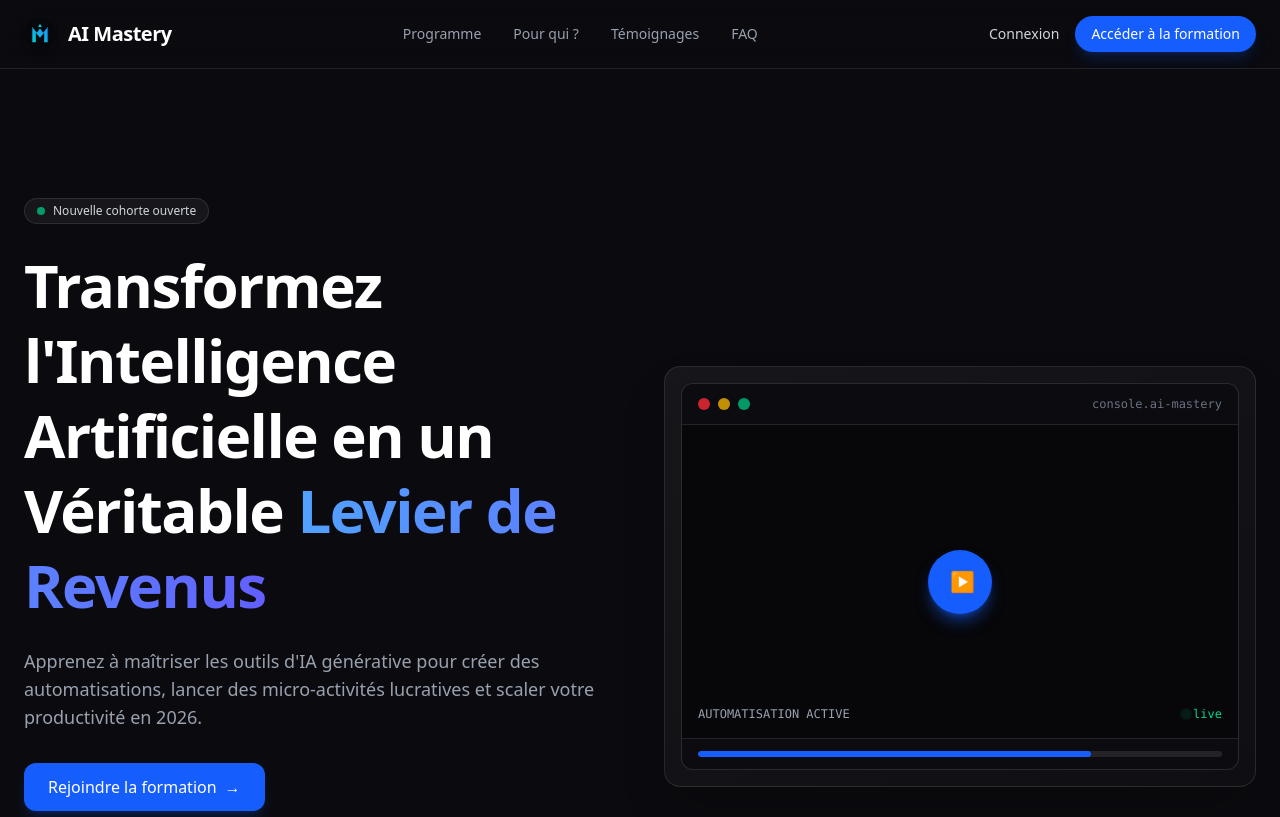
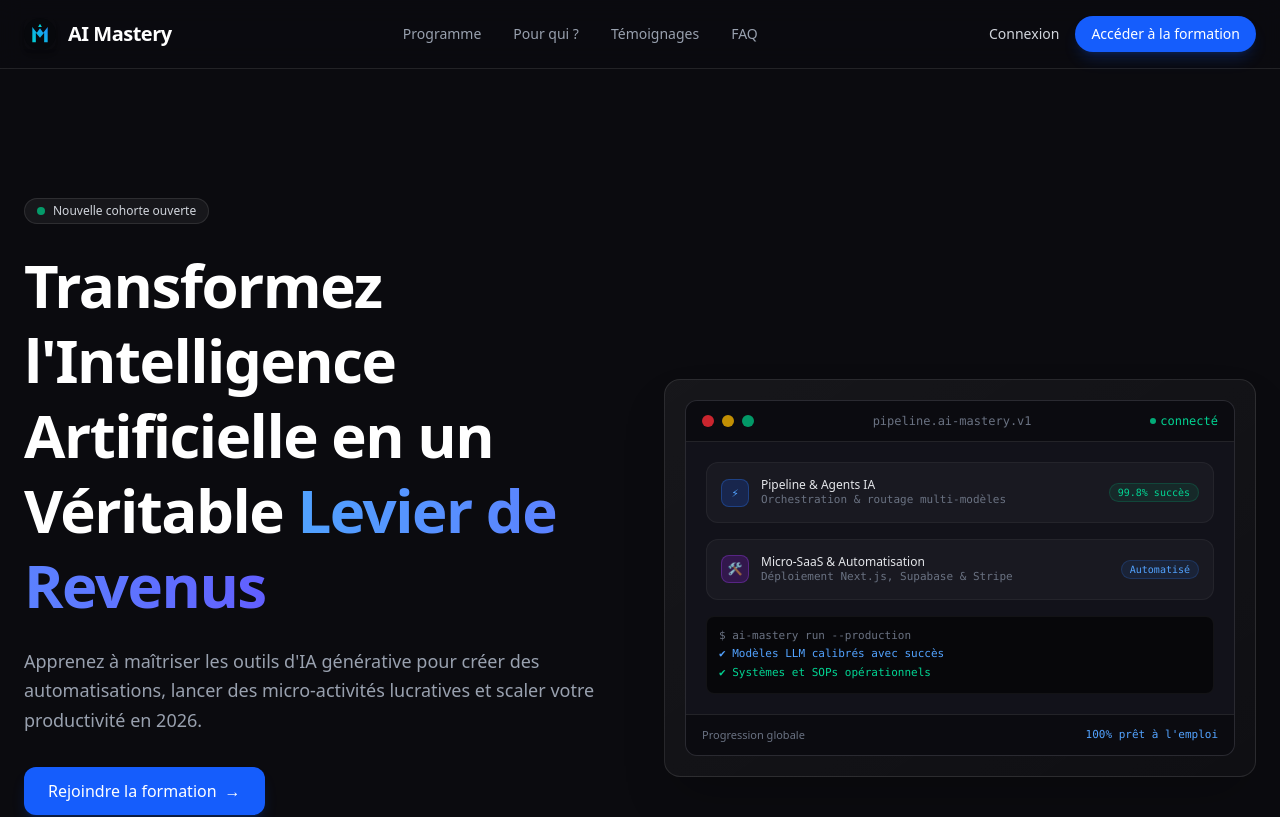
Before and after one commit to EVTD35/ai-mastery, a Next.js app: page / in a window 1280 px wide. Shown: the top 817 px of the page. Built offline with nearby package versions, Linux system fonts and the light colour scheme; no server answers.

Commit message:
feat: finalize Lesson 4 (Prompt Chaining & Few-Shot) with PDF resource

```diff
--- a/app/page.tsx
+++ b/app/page.tsx
@@ -16,7 +16,6 @@ export default function Home() {
       setUser(currentUser);
 
       if (currentUser && currentUser.email) {
-        // On interroge par email pour correspondre parfaitement avec Supabase
         const { data: profile, error } = await supabase
           .from('profiles')
           .select('has_paid')
@@ -58,8 +57,7 @@ if (profile) {
   const toggleFaq = (index: number) => {
     setOpenFaq(openFaq === index ? null : index);
   };
-console.log("USER :", user);
-console.log("HAS PAID :", hasPaid);
+
   return (
     <div className="min-h-screen bg-[#0b0b0f] text-white font-sans selection:bg-blue-600 selection:text-white scroll-smooth" style={{ scrollBehavior: 'smooth' }}>
 
@@ -79,12 +77,14 @@ console.log("HAS PAID :", hasPaid);
           </svg>
           <span className="font-bold text-xl tracking-tight">AI Mastery</span>
         </div>
+
         <nav className="hidden md:flex space-x-8 text-sm text-gray-400">
           <a href="#programme" className="hover:text-white transition duration-200">Programme</a>
           <a href="#pour-qui" className="hover:text-white transition duration-200">Pour qui ?</a>
           <a href="#temoignages" className="hover:text-white transition duration-200">Témoignages</a>
           <a href="#faq" className="hover:text-white transition duration-200">FAQ</a>
         </nav>
+
         <div className="flex items-center space-x-4">
           {user ? (
             <button
@@ -122,7 +122,6 @@ console.log("HAS PAID :", hasPaid);
               Accéder à la formation
             </Link>
           )}
-
         </div>
       </header>
 
@@ -136,7 +135,7 @@ console.log("HAS PAID :", hasPaid);
           <h1 className="text-4xl md:text-6xl font-extrabold tracking-tight leading-tight mb-6">
             Transformez l'Intelligence Artificielle en un Véritable <span className="text-transparent bg-clip-text bg-gradient-to-r from-blue-400 to-indigo-500">Levier de Revenus</span>
           </h1>
-          <p className="text-gray-400 text-lg mb-8">
+          <p className="text-gray-400 text-lg mb-8 leading-relaxed">
             Apprenez à maîtriser les outils d'IA générative pour créer des automatisations, lancer des micro-activités lucratives et scaler votre productivité en 2026.
           </p>
           <div className="flex flex-col sm:flex-row space-y-4 sm:space-y-0 sm:space-x-4">
@@ -149,36 +148,74 @@ console.log("HAS PAID :", hasPaid);
           <div className="grid grid-cols-3 gap-6 mt-16 pt-8 border-t border-white/10 text-gray-400 text-sm">
             <div><span className="block text-white font-bold text-lg">1200+</span> APPRENANTS</div>
             <div><span className="block text-white font-bold text-lg">4.9/5</span> SATISFACTION</div>
-            <div><span className="block text-white font-bold text-lg">40h+</span> DE CONTENU</div>
+            <div><span className="block text-white font-bold text-lg">3 PILIERS</span> COMPLETS</div>
           </div>
         </div>
 
-        {/* Illustration droite (Console / Vidéo) */}
-        <div className="bg-gradient-to-br from-white/5 to-white/[0.02] border border-white/10 p-4 rounded-2xl shadow-2xl relative">
-          <div className="bg-[#12121a] rounded-xl border border-white/10 overflow-hidden">
+        {/* Illustration droite (Dashboard / Workflows Preview) */}
+        <div className="bg-gradient-to-br from-white/5 to-white/[0.02] border border-white/10 p-5 rounded-2xl shadow-2xl relative">
+          <div className="bg-[#12121a] rounded-xl border border-white/10 overflow-hidden font-mono">
+
+            {/* Header console */}
             <div className="flex items-center justify-between px-4 py-3 bg-black/40 border-b border-white/10">
               <div className="flex space-x-2">
                 <div className="w-3 h-3 rounded-full bg-red-500/80"></div>
                 <div className="w-3 h-3 rounded-full bg-yellow-500/80"></div>
                 <div className="w-3 h-3 rounded-full bg-emerald-500/80"></div>
               </div>
-              <span className="text-xs text-gray-500 font-mono">console.ai-mastery</span>
+              <span className="text-xs text-gray-500">pipeline.ai-mastery.v1</span>
+              <span className="text-emerald-400 text-xs flex items-center space-x-1">
+                <span className="w-1.5 h-1.5 rounded-full bg-emerald-400 animate-pulse"></span>
+                <span>connecté</span>
+              </span>
             </div>
-            <div className="relative aspect-video bg-black/60 flex items-center justify-center group cursor-pointer">
-              <div className="absolute inset-0 bg-cover bg-center opacity-40"></div>
-              <div className="w-16 h-16 rounded-full bg-blue-600 flex items-center justify-center shadow-lg shadow-blue-600/50 transition transform group-hover:scale-110">
-                <span className="text-white text-xl ml-1">▶</span>
+
+            {/* Corps visuel de l'interface */}
+            <div className="p-5 space-y-4 text-xs">
+
+              {/* Carte 1 : Tâche exécutée */}
+              <div className="bg-white/[0.03] border border-white/5 rounded-xl p-3.5 flex items-center justify-between">
+                <div className="flex items-center space-x-3">
+                  <div className="w-7 h-7 rounded-lg bg-blue-600/20 border border-blue-500/30 flex items-center justify-center text-blue-400 font-bold">
+                    ⚡
                   </div>
-              <div className="absolute bottom-4 left-4 right-4 flex items-center justify-between text-xs font-mono text-gray-400">
-                <span>AUTOMATISATION ACTIVE</span>
-                <span className="text-emerald-400 flex items-center space-x-1"><span className="w-1.5 h-1.5 rounded-full bg-emerald-400 animate-ping"></span><span>live</span></span>
+                  <div>
+                    <div className="text-gray-200 font-medium font-sans">Pipeline & Agents IA</div>
+                    <div className="text-gray-500 text-[11px]">Orchestration & routage multi-modèles</div>
                   </div>
                 </div>
-            <div className="px-4 py-3 bg-black/40 border-t border-white/10">
-              <div className="w-full bg-white/10 h-1.5 rounded-full overflow-hidden">
-                <div className="bg-blue-600 h-full w-3/4 rounded-full"></div>
+                <span className="text-[10px] px-2 py-0.5 rounded-full bg-emerald-500/10 border border-emerald-500/20 text-emerald-400">99.8% succès</span>
+              </div>
+
+              {/* Carte 2 : Flux de travail actif */}
+              <div className="bg-white/[0.03] border border-white/5 rounded-xl p-3.5 flex items-center justify-between">
+                <div className="flex items-center space-x-3">
+                  <div className="w-7 h-7 rounded-lg bg-purple-600/20 border border-purple-500/30 flex items-center justify-center text-purple-400 font-bold">
+                    🛠️
+                  </div>
+                  <div>
+                    <div className="text-gray-200 font-medium font-sans">Micro-SaaS & Automatisation</div>
+                    <div className="text-gray-500 text-[11px]">Déploiement Next.js, Supabase & Stripe</div>
                   </div>
                 </div>
+                <span className="text-[10px] px-2 py-0.5 rounded-full bg-blue-500/10 border border-blue-500/20 text-blue-400">Automatisé</span>
+              </div>
+
+              {/* Console log box */}
+              <div className="bg-black/60 rounded-lg p-3 text-[11px] text-gray-400 space-y-1 border border-white/5 font-mono">
+                <div className="text-gray-500">$ ai-mastery run --production</div>
+                <div className="text-blue-400">✔ Modèles LLM calibrés avec succès</div>
+                <div className="text-emerald-400">✔ Systèmes et SOPs opérationnels</div>
+              </div>
+
+            </div>
+
+            {/* Footer console */}
+            <div className="px-4 py-3 bg-black/40 border-t border-white/10 flex items-center justify-between text-[11px] text-gray-500 font-sans">
+              <span>Progression globale</span>
+              <span className="text-blue-400 font-mono">100% prêt à l'emploi</span>
+            </div>
+
           </div>
         </div>
       </section>
@@ -359,9 +396,9 @@ console.log("HAS PAID :", hasPaid);
 
             <div className="space-y-4 text-sm text-gray-300 md:pl-4">
               <span className="text-xs font-mono text-gray-400 uppercase tracking-wider block mb-4">TOUT EST INCLUS</span>
-              <div className="flex items-center space-x-3"><span className="text-blue-500 font-bold">✓</span><span>Accès à vie à tous les modules vidéo (40h+)</span></div>
+              <div className="flex items-center space-x-3"><span className="text-blue-500 font-bold">✓</span><span>Accès à vie à l'ensemble des modules</span></div>
               <div className="flex items-center space-x-3"><span className="text-blue-500 font-bold">✓</span><span>Mises à jour régulières incluses</span></div>
-              <div className="flex items-center space-x-3"><span className="text-blue-500 font-bold">✓</span><span>Communauté privée d'entraide</span></div>
+              <div className="flex items-center space-x-3"><span className="text-blue-500 font-bold">✓</span><span>Fiches pratiques, guides PDF & outils interactifs</span></div>
               <div className="flex items-center space-x-3"><span className="text-blue-500 font-bold">✓</span><span>Templates de prompts exclusifs</span></div>
               <div className="flex items-center space-x-3"><span className="text-blue-500 font-bold">✓</span><span>Cas pratiques d'automatisation prêts à l'emploi</span></div>
             </div>
```
Lines whose indentation alone changed are shown as unchanged.
